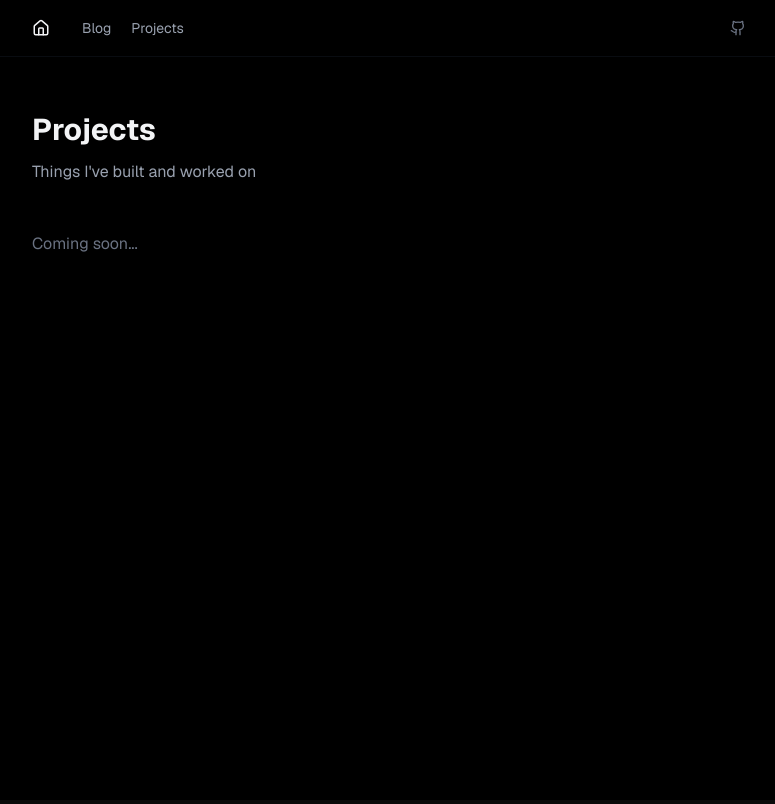
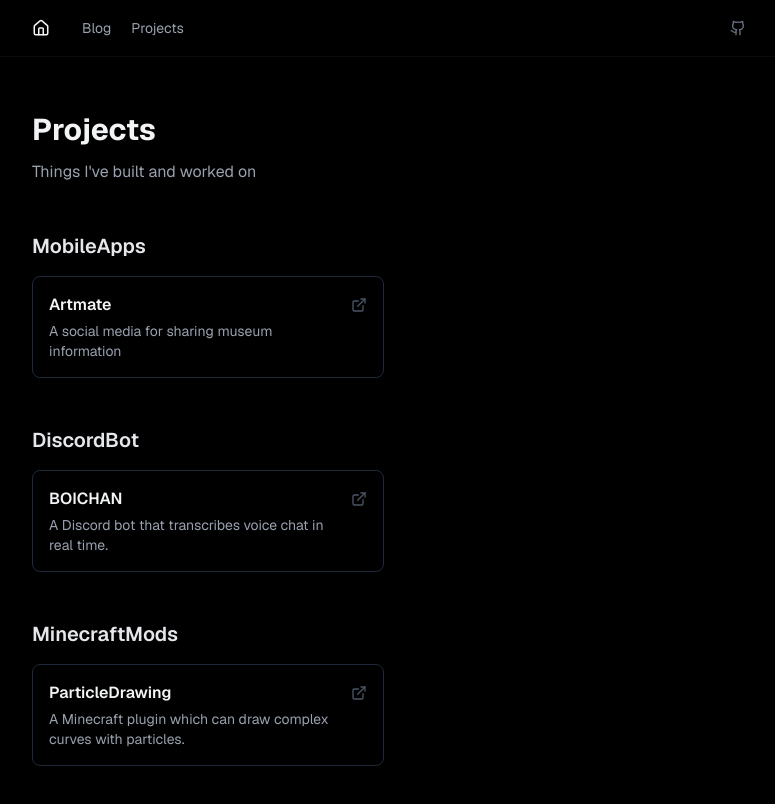
Before and after one commit to hirotask/hirotask.me, a Next.js app: page /projects in a window 1280 px wide. Shown: the top 804 px of the page, without its empty margins (248-1023 px from the left). Built offline with nearby package versions, Linux system fonts and the light colour scheme.

Commit message:
feat: projects ページの実装

```diff
--- /dev/null
+++ b/content/project.yaml
@@ -0,0 +1,13 @@
+projects:
+  MobileApps:
+    - name: 'Artmate'
+      link: 'https://github.com/hirotask/artmate'
+      desc: 'A social media for sharing museum information'
+  DiscordBot:
+    - name: 'BOICHAN'
+      link: 'https://github.com/hirotask/BOICHAN'
+      desc: 'A Discord bot that transcribes voice chat in real time.'
+  MinecraftMods:
+    - name: 'ParticleDrawing'
+      link: 'https://github.com/hirotask/ParticleDrawing'
+      desc: 'A Minecraft plugin which can draw complex curves with particles.'
--- a/package.json
+++ b/package.json
@@ -28,7 +28,8 @@
     "react-markdown": "^10.1.0",
     "rehype-highlight": "^7.0.2",
     "rehype-raw": "^7.0.0",
-    "remark-gfm": "^4.0.1"
+    "remark-gfm": "^4.0.1",
+    "yaml": "^2.8.3"
   },
   "devDependencies": {
     "@biomejs/biome": "^2.3.10",
--- a/src/app/projects/page.tsx
+++ b/src/app/projects/page.tsx
@@ -1,11 +1,15 @@
 import type { Metadata } from "next";
+import { getProjects } from "@/lib/content/fs";
+import { ProjectCard } from "@/components/ProjectCard";
 
 export const metadata: Metadata = {
   title: "Projects - hirotask.me",
   description: "Projects and works",
 };
 
-export default function ProjectsPage() {
+export default async function ProjectsPage() {
+  const categories = await getProjects();
+
   return (
     <div className="min-h-screen bg-black pt-16">
       <main className="max-w-3xl mx-auto px-6 py-12 slide-enter-content">
@@ -16,8 +20,23 @@
           </p>
         </header>
 
-        <div className="space-y-8">
-          <p className="text-gray-500">Coming soon...</p>
+        <div className="space-y-12">
+          {categories.length === 0 ? (
+            <p className="text-gray-500">No projects yet.</p>
+          ) : (
+            categories.map((category) => (
+              <section key={category.category}>
+                <h2 className="text-xl font-semibold text-gray-200 mb-4">
+                  {category.category}
+                </h2>
+                <div className="grid gap-4 sm:grid-cols-2">
+                  {category.projects.map((project) => (
+                    <ProjectCard key={project.name} project={project} />
+                  ))}
+                </div>
+              </section>
+            ))
+          )}
         </div>
       </main>
     </div>
--- /dev/null
+++ b/src/components/ProjectCard.tsx
@@ -0,0 +1,29 @@
+import { ExternalLink } from "lucide-react";
+import type { ProjectItem } from "@/types/content";
+
+interface ProjectCardProps {
+  project: ProjectItem;
+}
+
+export function ProjectCard({ project }: ProjectCardProps) {
+  return (
+    <a
+      href={project.link}
+      target="_blank"
+      rel="noopener noreferrer"
+      className="group block p-4 rounded-lg border border-gray-800 hover:border-gray-700 transition-colors"
+    >
+      <div className="flex items-start justify-between gap-3">
+        <div className="flex-1 min-w-0">
+          <h3 className="text-base font-semibold text-gray-100 group-hover:text-gray-300 transition-colors">
+            {project.name}
+          </h3>
+          <p className="mt-1 text-sm text-gray-400 line-clamp-2">
+            {project.desc}
+          </p>
+        </div>
+        <ExternalLink className="w-4 h-4 text-gray-600 group-hover:text-gray-400 transition-colors flex-shrink-0 mt-1" />
+      </div>
+    </a>
+  );
+}
--- a/src/lib/content/fs.ts
+++ b/src/lib/content/fs.ts
@@ -1,6 +1,7 @@
 import fs from "node:fs/promises";
 import path from "node:path";
-import type { PageContent, PageMetadata } from "@/types/content";
+import YAML from "yaml";
+import type { PageContent, PageMetadata, ProjectCategory, ProjectsData } from "@/types/content";
 import { parseMarkdown } from "./parser";
 import { validateAndGetPath } from "./validator";
 
@@ -128,3 +129,25 @@
     return null;
   }
 }
+
+export async function getProjects(): Promise<ProjectCategory[]> {
+  try {
+    const projectsPath = path.join(process.cwd(), "content", "project.yaml");
+    const raw = await fs.readFile(projectsPath, "utf-8");
+    const data = YAML.parse(raw) as ProjectsData;
+
+    const categories: ProjectCategory[] = [];
+
+    for (const [category, projects] of Object.entries(data.projects)) {
+      categories.push({
+        category,
+        projects,
+      });
+    }
+
+    return categories;
+  } catch (error) {
+    console.error("Error reading projects:", error);
+    return [];
+  }
+}
```
Also changed, not shown: src/types/content.ts (+16 -0 lines), 1 other file (tests, documents, lock files or other folders).
